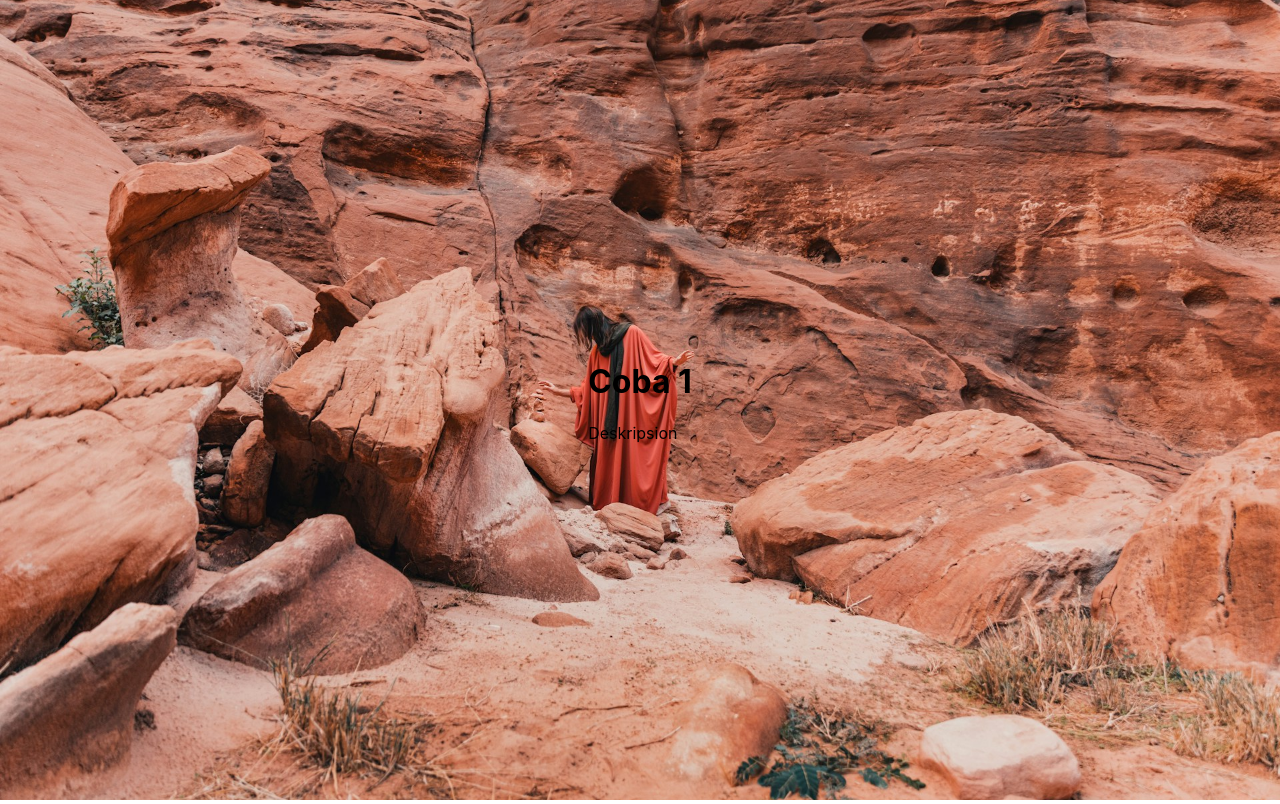
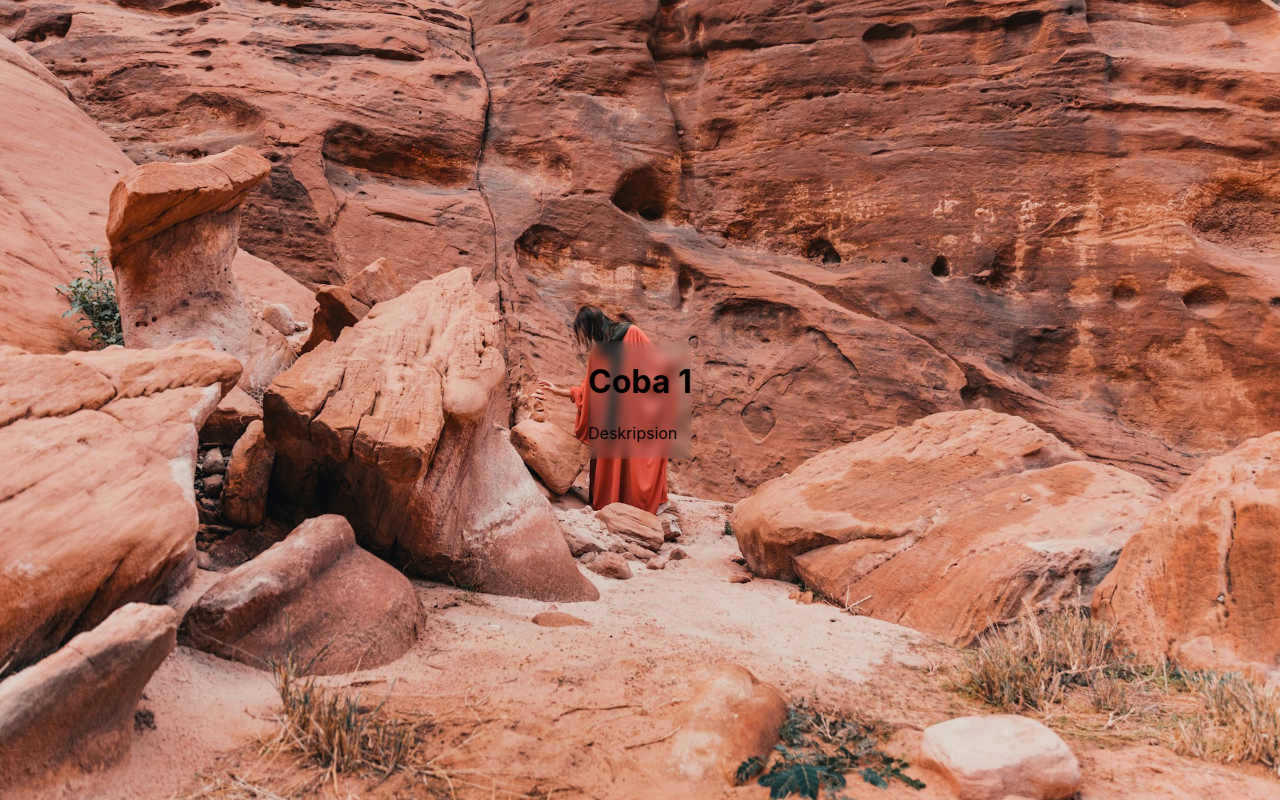
Before and after one commit to Muqorrobin22/Carousel-with-react-and-scss, a React (Vite) app: page / in a window 1280 px wide. Shown: the top 804 px of the page. Built offline with nearby package versions, Linux system fonts and the light colour scheme.

Commit message:
Add Background filter blur in text

```diff
--- a/src/components/CarouselInner.module.scss
+++ b/src/components/CarouselInner.module.scss
@@ -22,6 +22,7 @@
       top: 50%;
       left: 50%;
       transform: translate(-50%, -50%);
+      backdrop-filter: blur(5px) contrast(0.8);
     }
   }
 }
```
